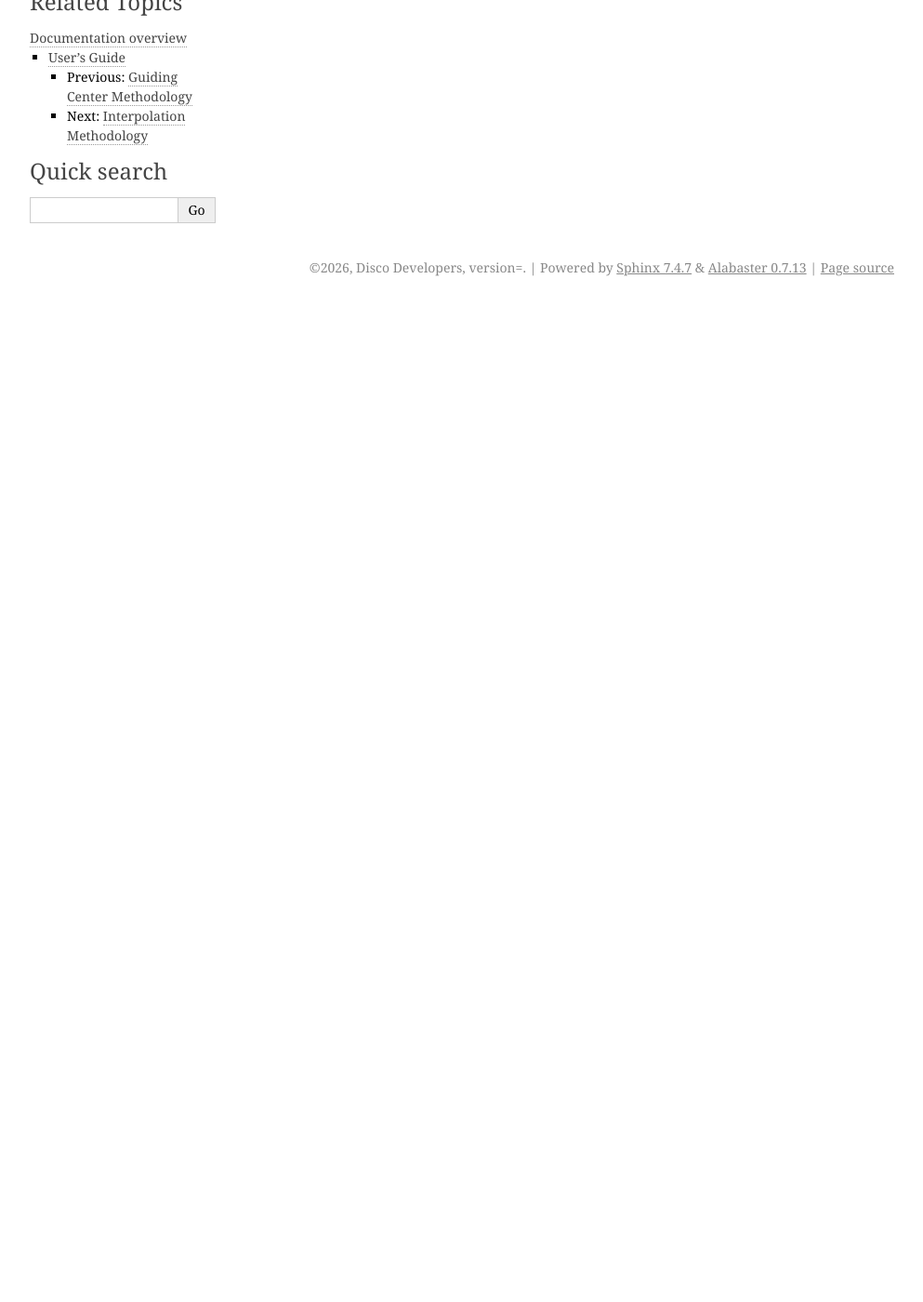
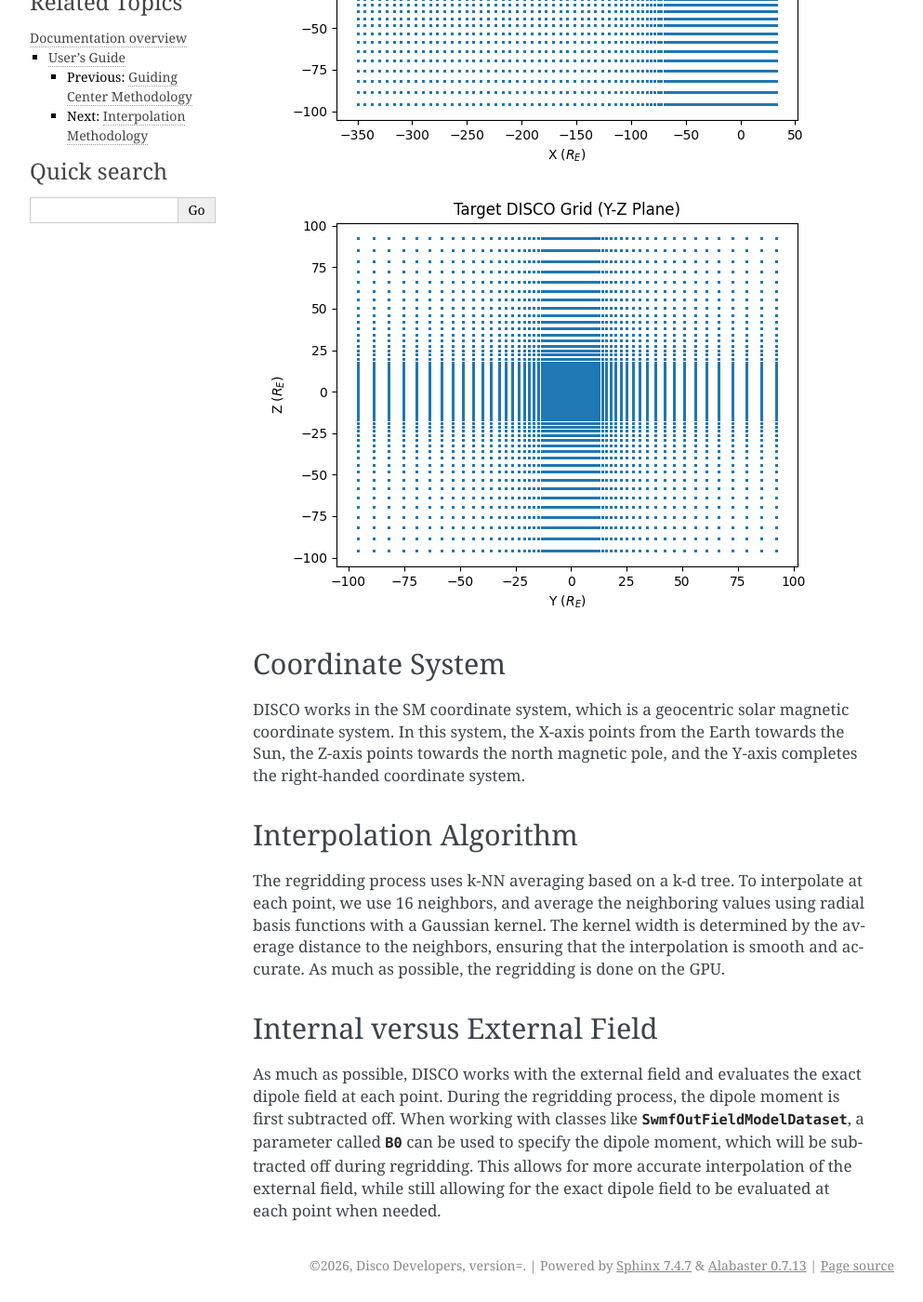
Before and after one commit to ddasilva/disco, a Sphinx documentation site: the page built from docs/user-guide/regridding.rst, in a window 1280 px wide and 1400 px high, scrolled down 786 px. Shown: the whole window at 93% size, without its empty margins (148-1141 px from the left). Built offline with Sphinx 7.4.7, drawn with Linux system fonts in a browser that asks for light colours; before the commit the page ends 1113 px from its top, so only the background shows below that; some of the changed text lies outside the part shown.

Commit message:
Add page on regridding methodology

```diff
--- a/docs/user-guide/regridding.rst
+++ b/docs/user-guide/regridding.rst
@@ -4,4 +4,28 @@
 Regridding Methodology
 #########
 
-Information on regridding methodology will be placed here.
+DISCO regrids the output of MHD simulations to a regular grid in order to make it easier to analyze and visualize the data. The regridding process involves interpolating the data from the original grid to a new rectilinear grid.
+
+By default regridding is done on the fly as particles reach new temporal slices of MHD output, and the regridded output is cached on disk alongside the original files.
+
+Target Grid
+------------
+The target grid is an OpenGGCM overview grid, with about 2.95M cells. This is a rectilinear grid with higher density around the magnetopause and inner magnetosphere, and lower density in the solar wind and tail region. This grid is based on the 11.8M grid obtained by the CCMC, but has been downsampled for the particle tracing task.
+
+.. image:: ../_static/disco_grid_xz.png
+   :align: center
+
+.. image:: ../_static/disco_grid_yz.png
+   :align: center
+
+Coordinate System
+------------------
+DISCO works in the SM coordinate system, which is a geocentric solar magnetic coordinate system. In this system, the X-axis points from the Earth towards the Sun, the Z-axis points towards the north magnetic pole, and the Y-axis completes the right-handed coordinate system.
+
+Interpolation Algorithm
+-----------------------
+The regridding process uses k-NN averaging based on a k-d tree. To interpolate at each point, we use 16 neighbors, and average the neighboring values using radial basis functions with a Gaussian kernel. The kernel width is determined by the average distance to the neighbors, ensuring that the interpolation is smooth and accurate. As much as possible, the regridding is done on the GPU.
+
+Internal versus External Field
+------------------------------
+As much as possible, DISCO works with the external field and evaluates the exact dipole field at each point. During the regridding process, the dipole moment is first subtracted off. When working with classes like `~disco.readers.SwmfOutFieldModelDataset`, a parameter called `B0` can be used to specify the dipole moment, which will be subtracted off during regridding. This allows for more accurate interpolation of the external field, while still allowing for the exact dipole field to be evaluated at each point when needed.
```
Also changed, not shown: docs/_static/disco_grid_xz.png (added), docs/_static/disco_grid_yz.png (added).
